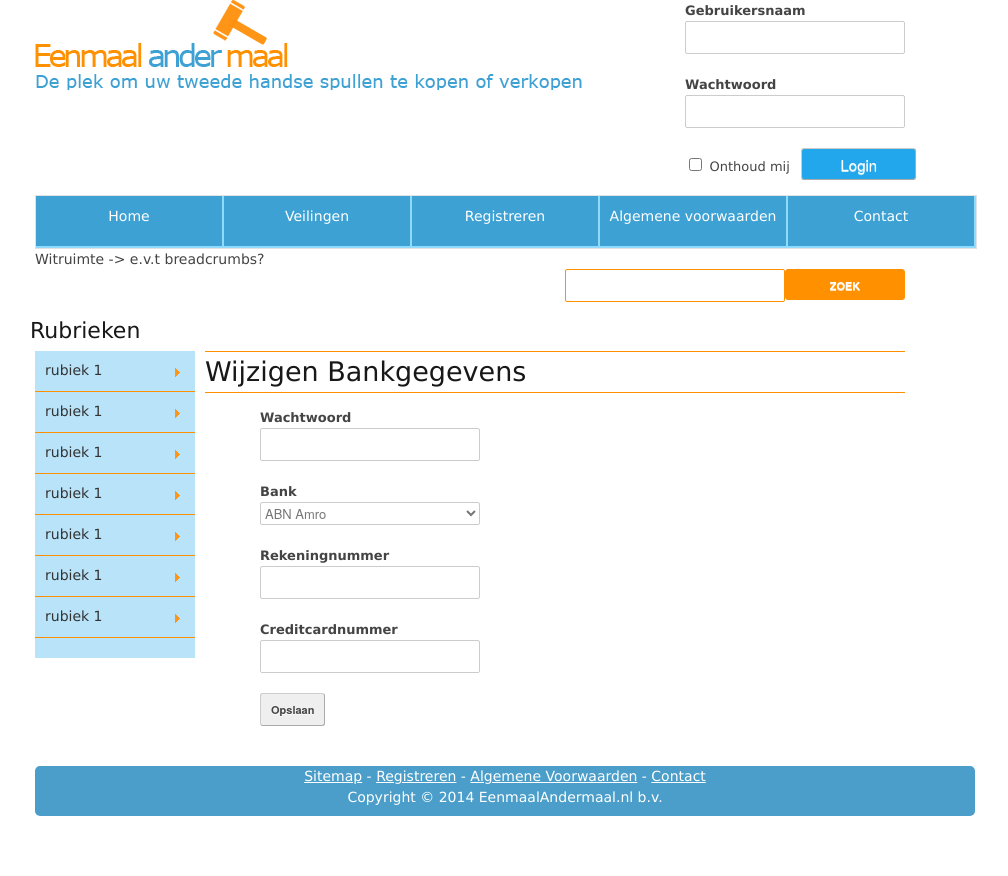
After one commit to jordy-bollen/eenmaal-andermaal, a PHP site: the page made by html/wijzigen bankgegevens.php in a window 1280 px wide. The commit adds this page. Shown: the whole page, without its empty margins (130-1138 px from the left). Run offline with PHP 8.4, Linux system fonts and the light colour scheme.

Commit message:
wijzigen bankgegevens pagina

```diff
--- a/html/registratieformulier.php
+++ b/html/registratieformulier.php
@@ -1,9 +1,9 @@
 
-            <div class="thirtheen columns"><h3>Registreren</h3>
+            <div class="thirtheen columns"><h1>Registreren</h1>
                 <form id='register' action='' method='post'
                 accept-charset='UTF-8'>
                 <input type='hidden' name='submitted' id='submitted' value='1'/>
-                <div id='registratievelden'>
+                <div class='registratievelden'>
                 <div class="six columns">
                     <label for='aanhef' class="two column">Aanhef*</label>
                     <select name="aanhef" class="invoerveld">
--- /dev/null
+++ b/html/wijzigen bankgegevens.php
@@ -0,0 +1,107 @@
+<!DOCTYPE html>
+<html lang="en">
+<head>
+
+	<!-- Basic Page Needs
+  ================================================== -->
+	<meta charset="utf-8">
+	<title>Contact</title>
+	<meta name="description" content="">
+	<meta name="author" content="">
+
+	<!-- Mobile Specific Metas
+  ================================================== -->
+	<meta name="viewport" content="width=device-width, initial-scale=1, maximum-scale=1">
+
+	<!-- CSS
+  ================================================== -->
+	<link rel="stylesheet" href="stylesheets/base.css">
+	<link rel="stylesheet" href="stylesheets/skeleton.css">
+	<link rel="stylesheet" href="stylesheets/layout.css">
+    <link rel="stylesheet" href="stylesheets/style.css">
+
+	<!-- Favicons
+	================================================== -->
+	<link rel="shortcut icon" href="images/favicon.ico">
+	<link rel="apple-touch-icon" href="images/apple-touch-icon.png">
+	<link rel="apple-touch-icon" sizes="72x72" href="images/apple-touch-icon-72x72.png">
+	<link rel="apple-touch-icon" sizes="114x114" href="images/apple-touch-icon-114x114.png">
+
+</head>
+<body>
+
+	<div class="container">
+
+        <!-- Bovenste balk: logo, headerplaatje en inlogmenu
+        ==================================================== -->
+        <?php include 'header.php'; ?>
+
+        <!-- Menu balk: menu met knoppen
+        ==================================================== -->
+         <div class="sixteen columns menubalk">
+                <a href="/eenmaal-andermaal/html/index2.php">Home</a>
+                <a href="/pagina">Veilingen</a>
+                <a href="/eenmaal-andermaal/html/registratie.php">Registreren</a>
+                <a href="/eenmaal-andermaal/html/algemeneVoorwaarden.php">Algemene voorwaarden</a>
+                <a href="/eenmaal-andermaal/html/contactpagina.php">Contact</a>
+            </div>
+
+         <!-- Zoekbalk
+        ==================================================== -->
+        <div class="nine columns ">
+                <p>Witruimte -> e.v.t breadcrumbs?</p>
+            </div>
+            <div class="seven columns zoeken">
+                <form>
+                    <input type="text" class="zoekveld"></input>
+                    <button class="zoekknop">ZOEK</button>
+                </form>
+            </div>
+
+         <!-- Kopteksten
+        ==================================================== -->
+         <h2>Rubrieken</h2>
+            <div class="three columns rubriekenmenu">
+                <ul>
+                    <a href="#"><li>rubiek 1</li></a>
+                    <a href="#"><li>rubiek 1</li></a>
+                    <a href="#"> <li>rubiek 1</li></a>
+                    <a href="#"> <li>rubiek 1</li></a>
+                    <a href="#"> <li>rubiek 1</li></a>
+                    <a href="#">  <li>rubiek 1</li></a>
+                    <a href="#">  <li>rubiek 1</li></a>
+                </ul>
+            </div>
+
+        <!-- Wijzigen bankgegevens
+        ==================================================== -->
+        <div id="content">
+            <div class="twelve columns">
+                <h1>Wijzigen Bankgegevens</h1>
+                <div class="one column">&nbsp;</div>
+                <div class="six columns">
+                    <label for='wachtwoord'>Wachtwoord</label>
+                    <input type='password' name='wachtwoord' maxlength="255"/>
+
+                    <label for='bank'>Bank</label>
+                        <select name="bank">
+                            <option value="ABN Amro">ABN Amro</option>
+                            <option value="ING">ING</option>
+                            <option value="Rabobank">Rabobank</option>
+                        </select>
+
+                    <label for='rekeningnummer'>Rekeningnummer</label>
+                    <input type='text' name='rekeningnummer' maxlength="255"/>
+
+                    <label for='creditcardnummer'>Creditcardnummer</label>
+                    <input type='text' name='creditcardnummer' maxlength="255" />
+
+                    <input type='submit' name='submit' value='Opslaan' />
+                </div>
+            </div>
+           <!-- Footer
+        ==================================================== -->
+        <?php include 'footer.php'; ?>
+    </div>
+</body>
+</html>
```
